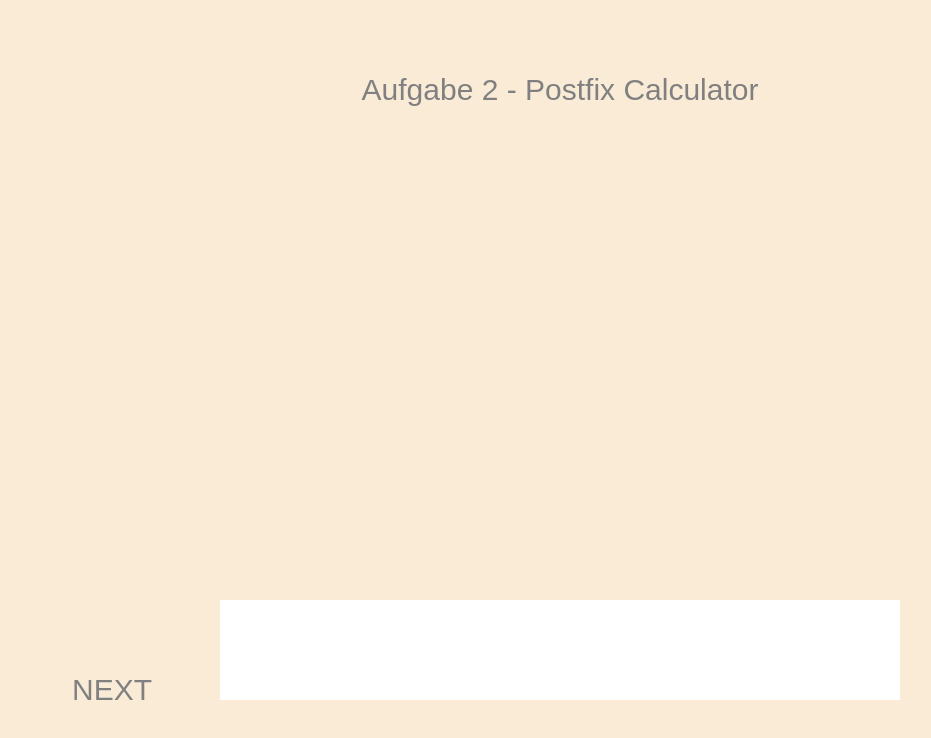
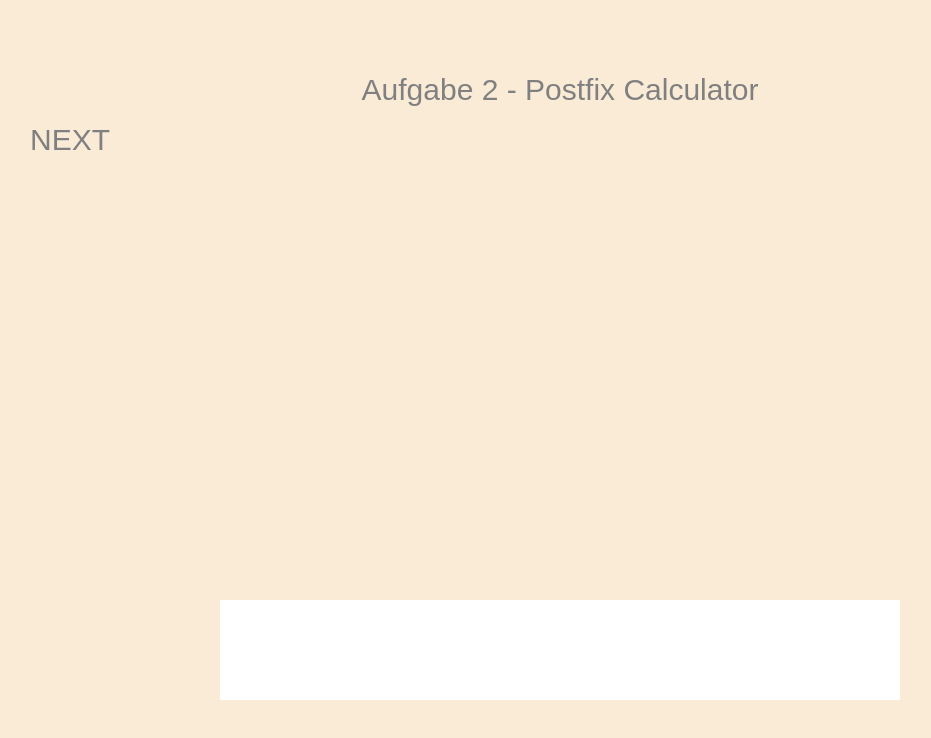
Before and after one commit to wolke19/AlDaSS23, a plain HTML site: page html5Canvas/postfixCalculator/index.html in a window 1280 px wide. Shown: the whole page, without its empty margins (80-1011 px from the left). Drawn offline with Linux system fonts and the light colour scheme.

Commit message:
next button config ausgelagert

```diff
--- a/html5Canvas/postfixCalculator/postfixCalc.js
+++ b/html5Canvas/postfixCalculator/postfixCalc.js
@@ -3,7 +3,23 @@ let c = document.getElementById("c"),
     h = c.height = window.innerHeight,
     ctx = c.getContext( '2d' ),
 
+    next = {
+        cx: 150,
+        cy: 150,
+        w: 200,
+        h: 50,
+        rightBoundary: 0,
+        leftBoundary: 0,
+        upperBoundary: 0,
+        lowerBoundary: 0
+    }
     // background = new Image(w, h),
+    next.rightBoundary = next.cx + next.w/2;
+    next.leftBoundary = next.cx - next.w/2;
+    next.upperBoundary = next.cy - next.h/2;
+    next.lowerBoundary = next.cy + next.h/2;
+
+
     tick = 0,
     calcStack = [],
     histStack = [],
@@ -35,10 +51,10 @@ addEventListener("keypress", function (event){
 })
 
 addEventListener("click", function (event){
-    if (event.x > c.width * 0.15 - 100 &&
-        event.x < c.width * 0.15 + 100 &&
-        event.y > c.height - 150 &&
-        event.y < c.height - 100) {
+    if (event.x > next.leftBoundary &&
+        event.x < next.rightBoundary &&
+        event.y > next.upperBoundary &&
+        event.y < next.lowerBoundary) {
         window.location = "https://wolke19.github.io/AlDaSS23";
     }
 })
@@ -76,7 +92,7 @@ function animate() {
     ctx.textAlign = "center";
     ctx.font = "30px Arial";
     ctx.fillText("Aufgabe 2 - Postfix Calculator", w/2, 100, w);
-    ctx.fillText("NEXT", c.width * 0.15, c.height -100 , 200 );
+    ctx.fillText("NEXT", next.cx, next.cy, 200 );
 
     handleInputBar();
     handleStack();
```
Also changed, not shown: index.html (+1 -1 lines).
